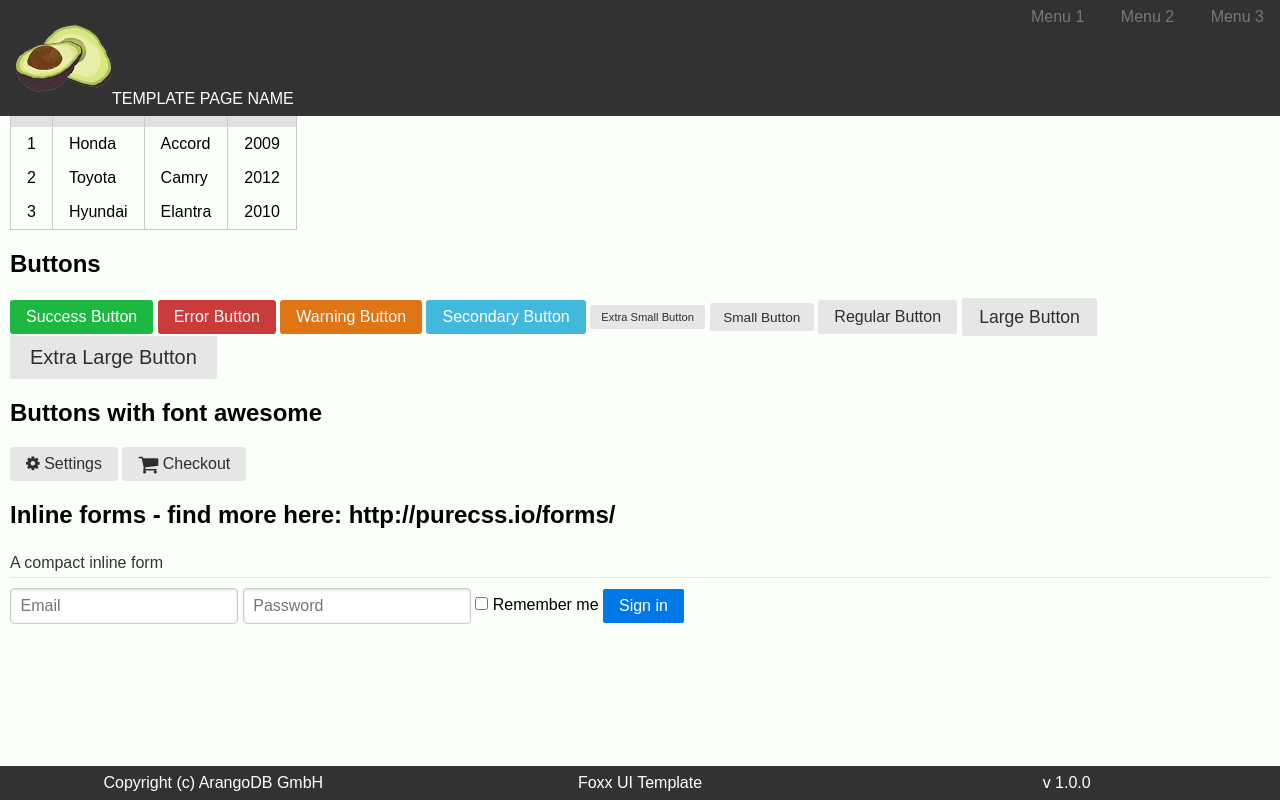
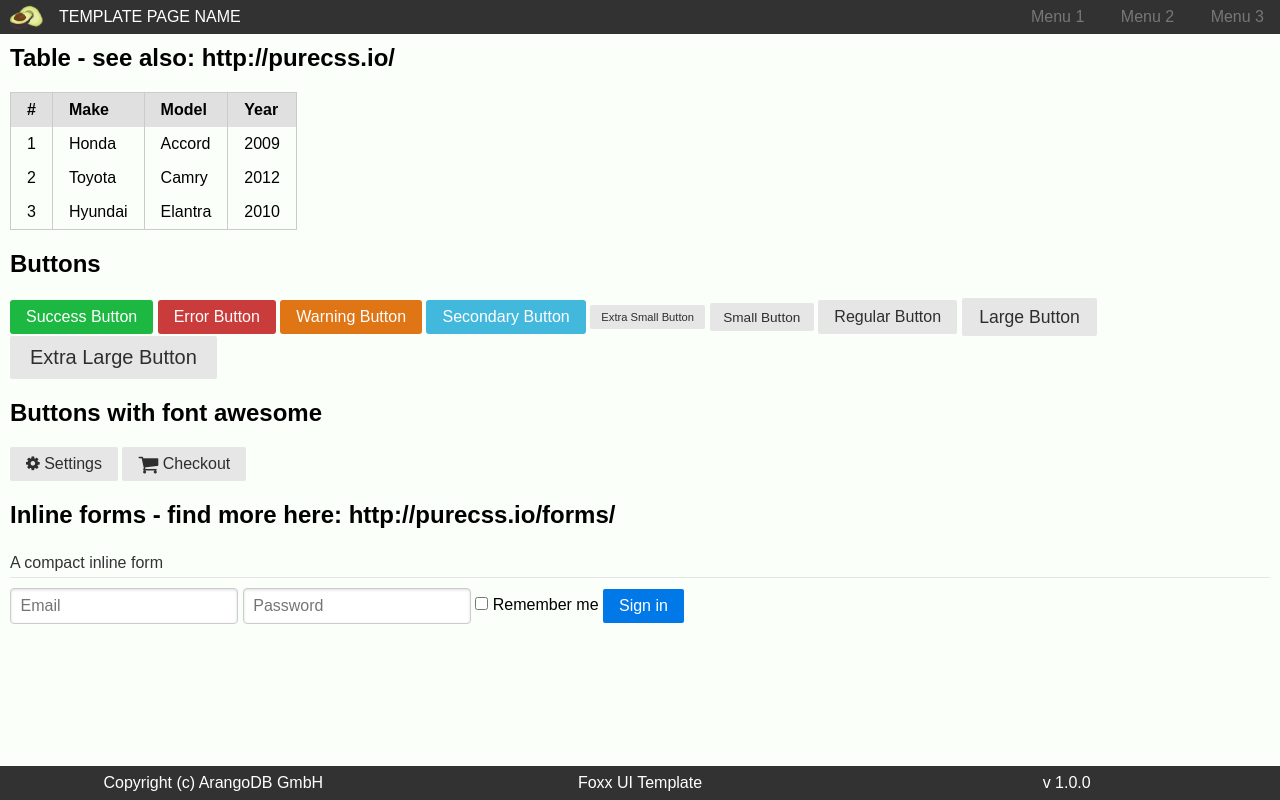
Before and after one commit to arangodb/foxx-ui-template, a website: page frontend/html/index.html in a window 1280 px wide. Drawn offline with nearby package versions, Linux system fonts and the light colour scheme; files that its build step writes are made by us from their sources; files whose address does not match are found by name.

Commit message:
logo css

```diff
--- a/frontend/html/index.html
+++ b/frontend/html/index.html
@@ -9,7 +9,8 @@
   </head>
     <nav>
       <div class="pure-menu pure-menu-horizontal">
-        <a href="#" class="pure-menu-heading"><img src="img/arangodb_logo_small.png" alt"ArangoDB Logo"></img>Template Page Name</a>
+        <img src="img/arangodb_logo_small.png" alt"ArangoDB Logo"></img>
+        <a href="#" class="pure-menu-heading">Template Page Name</a>
         <ul class="pure-menu-list">
           <li class="pure-menu-item"><a href="#" class="pure-menu-link">Menu 1</a></li>
           <li class="pure-menu-item"><a href="#" class="pure-menu-link">Menu 2</a></li>
--- a/frontend/scss/_headFoot.scss
+++ b/frontend/scss/_headFoot.scss
@@ -23,6 +23,12 @@
 nav {
   @extend %bar;
 
+  img {
+    height: 33px;
+    margin-left: 10px;
+    float: left;
+  }
+
   top: 0;
 
   li {
```
Also changed, not shown: build/index.html, build/style.css.
